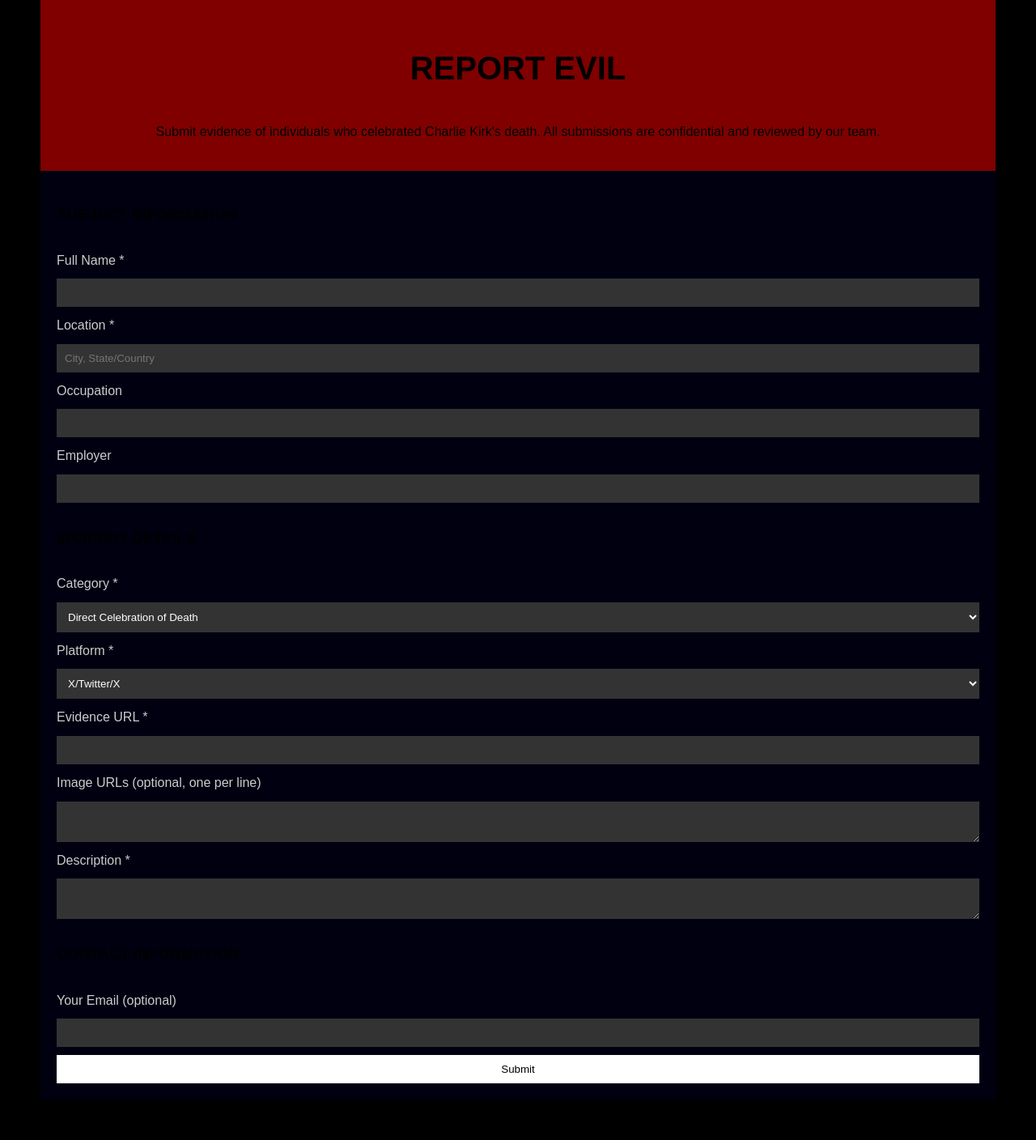
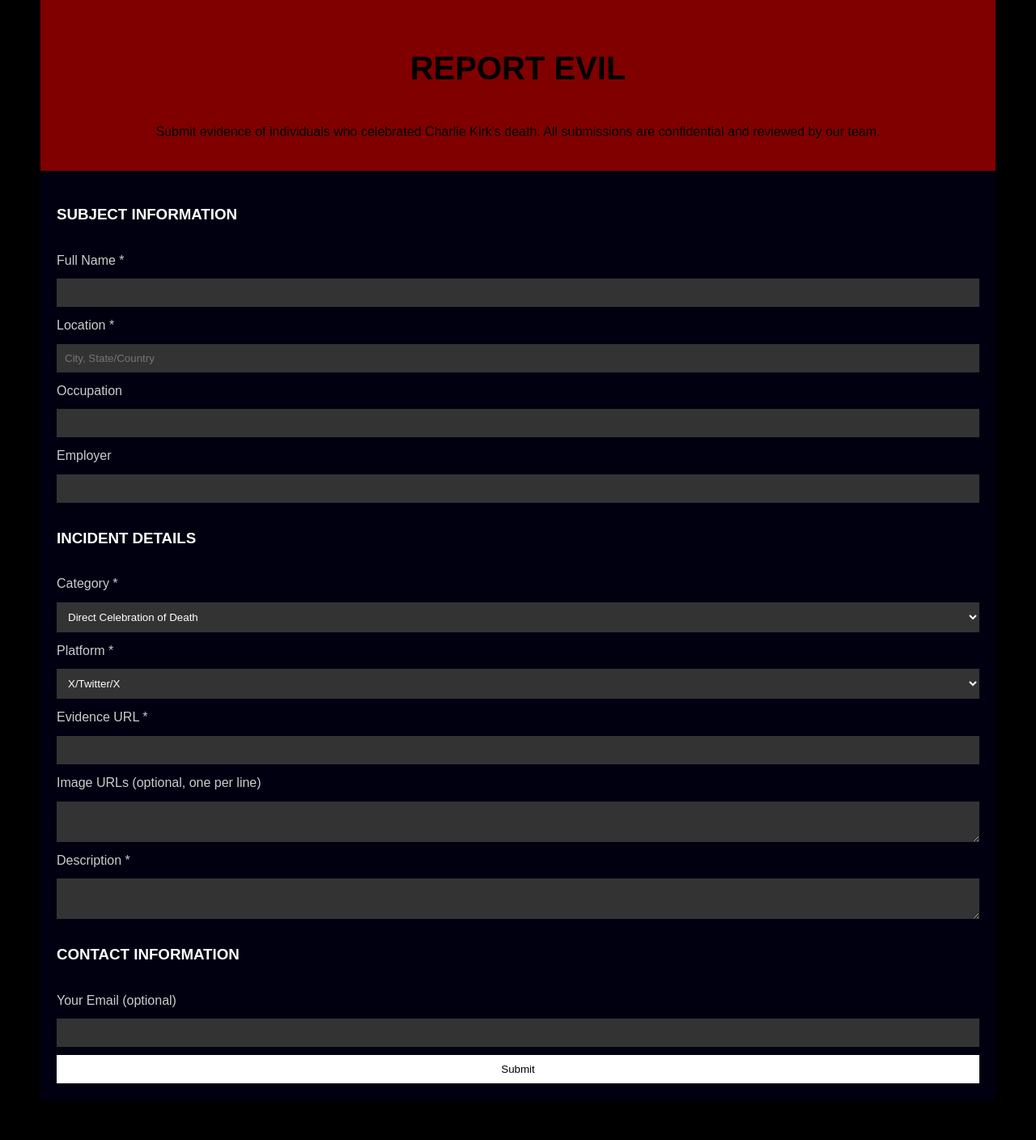
Before and after one commit to itsjustragic/fksdlfksok, a FastAPI app: page /report in a window 1280 px wide. Shown: the part 134-1542 px from the top of the page at 81% size. Run offline with FastAPI, Linux system fonts and the light colour scheme; data that the repository does not hold is empty.

Commit message:
Update style.css

```diff
--- a/static/style.css
+++ b/static/style.css
@@ -244,3 +244,7 @@ button:hover {
     width: 100%;
     bottom: 0;
 }
+
+form h3 {
+    color: #fff;
+}
```
